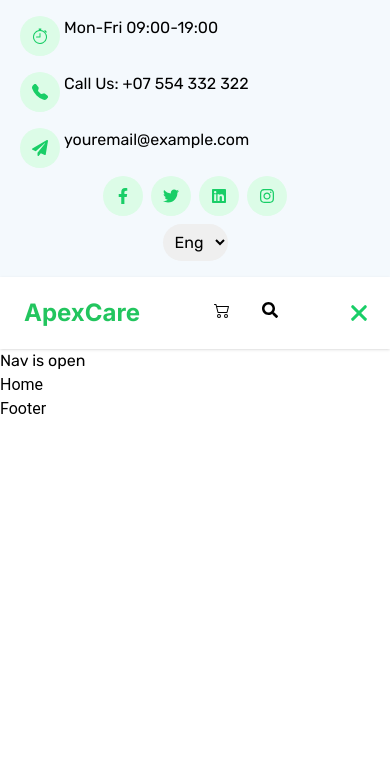
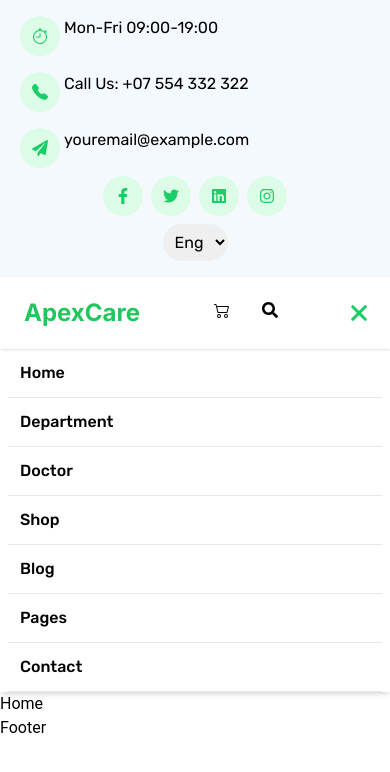
Before and after one commit to taiwo-adewale/apex-care, a React (Vite) app: page / in a window 390 px wide. Both pictures are taken after a click on the icon 358 px from the left and 313 px from the top of the page. Shown: the top 772 px of the page. Built offline with nearby package versions, Linux system fonts and the light colour scheme.

Commit message:
add: navbar dropdown

```diff
--- a/src/components/Header.jsx
+++ b/src/components/Header.jsx
@@ -128,10 +128,44 @@ const Header = () => {
         </nav>
 
         {navOpen && (
-          <p>Nav is open</p>
+          <div className="shadow-md justify-center px-2 flex-col">
+            <div className="p-3">
+              <a className="font-medium hover:text-green-500 ">Home</a>
+            </div>
+            <hr />
+
+            <div className="p-3">
+              <a className="font-medium hover:text-green-500 ">Department</a>
+            </div>
+            <hr />
+
+            <div className="p-3">
+              <a className="font-medium hover:text-green-500 ">Doctor</a>
+            </div>
+            <hr />
+
+            <div className="p-3">
+              <a className="font-medium hover:text-green-500 ">Shop</a>
+            </div>
+            <hr />
+
+            <div className="p-3">
+              <a className="font-medium hover:text-green-500 ">Blog</a>
+            </div>
+            <hr />
+
+            <div className="p-3">
+              <a className="font-medium hover:text-green-500 ">Pages</a>
+            </div>
+            <hr />
+
+            <div className="p-3">
+              <a className="font-medium hover:text-green-500 ">Contact</a>
+            </div>
+            <hr />
+          </div>
         )}
       </div>
-
 
     </header>
 
```
